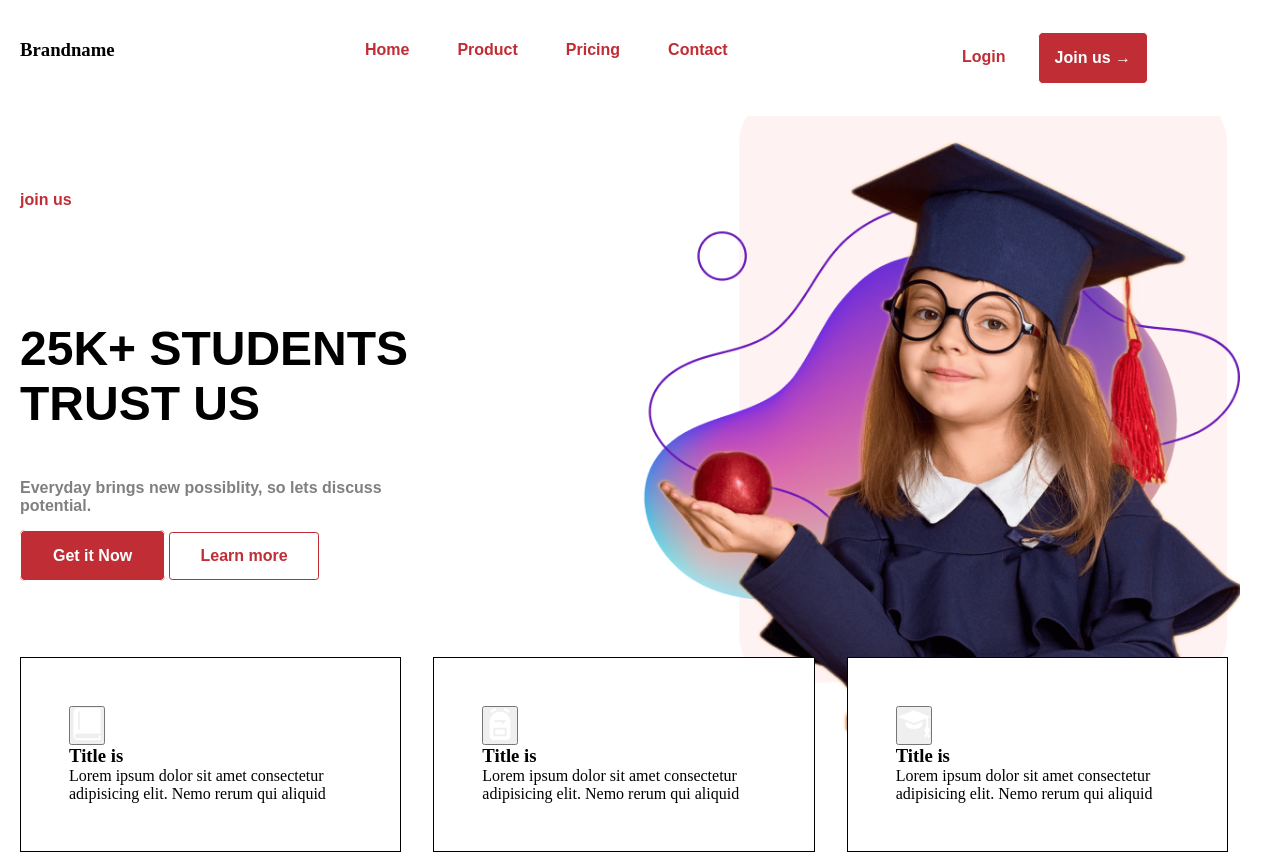
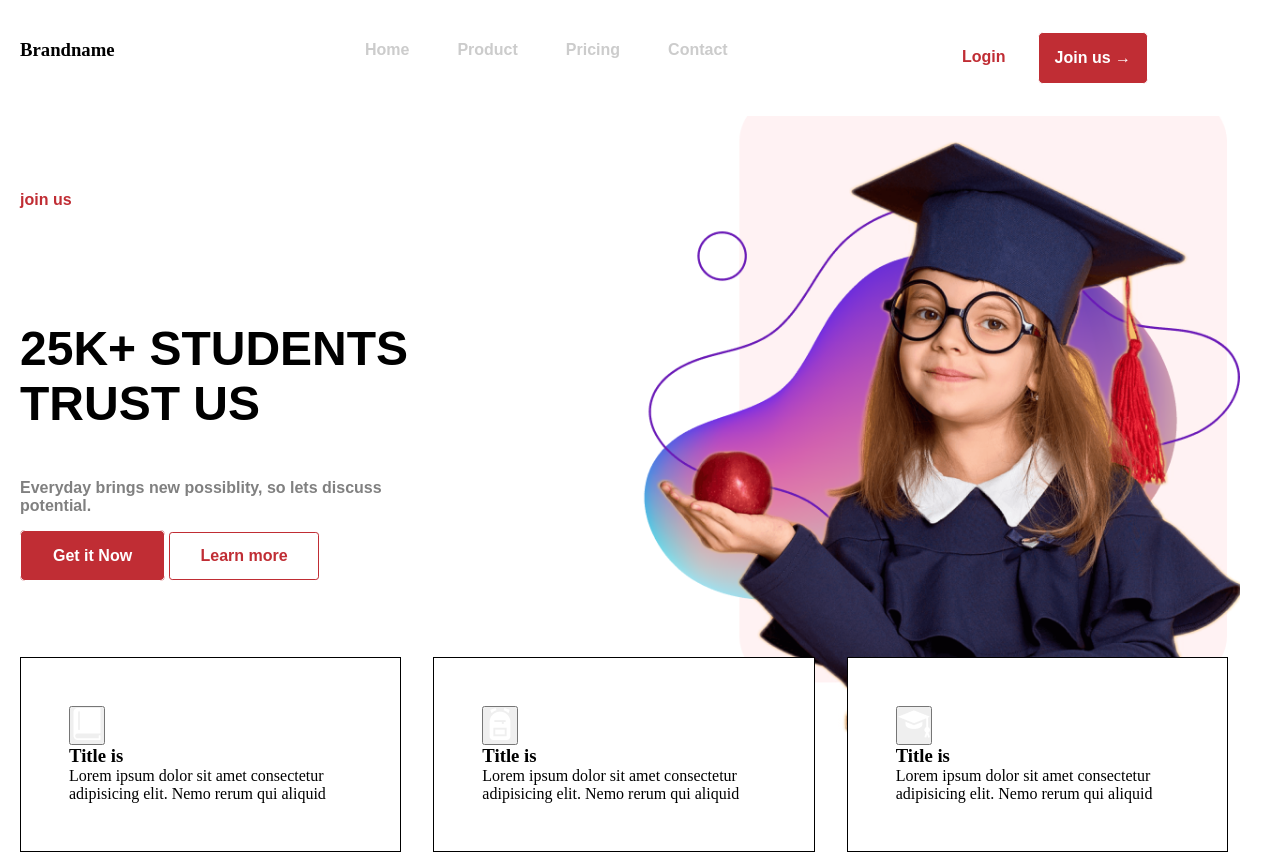
Before and after one commit to rahulneal/graduate, a plain HTML site: page index.html in a window 1280 px wide. Drawn offline with Linux system fonts and the light colour scheme.

Commit message:
Update style.css

```diff
--- a/style.css
+++ b/style.css
@@ -6,6 +6,7 @@
     --primary:#ffffff;
     --secondary:#000000;
     --third:#C02D34;
+    --four:#cccccc;
 }
 .container{
     max-width: 1240px;
@@ -28,7 +29,7 @@
 }
 .menu ul li a{
     text-decoration: none;
-    color: var(--third);
+    color: var(--four);
     font-size: medium;
     font-family: Arial, Helvetica, sans-serif;
     font-weight: 600;
```
